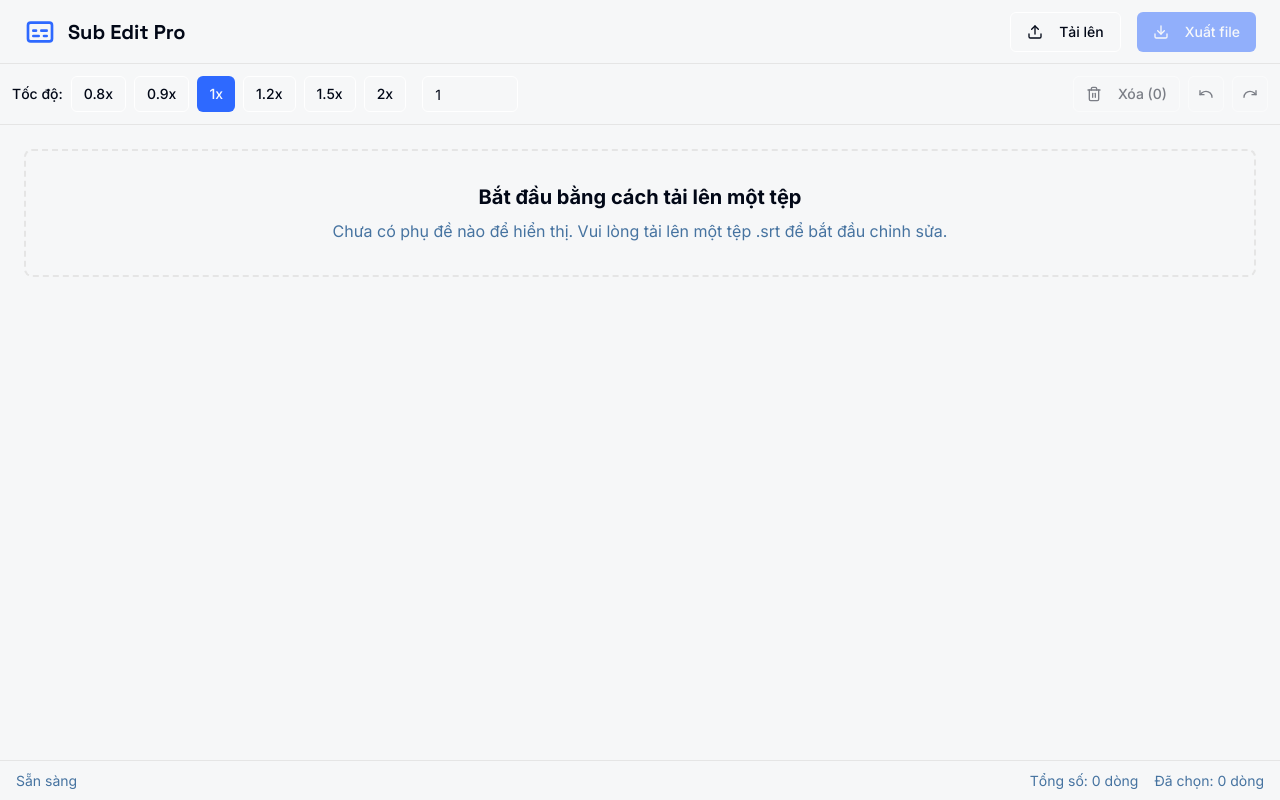
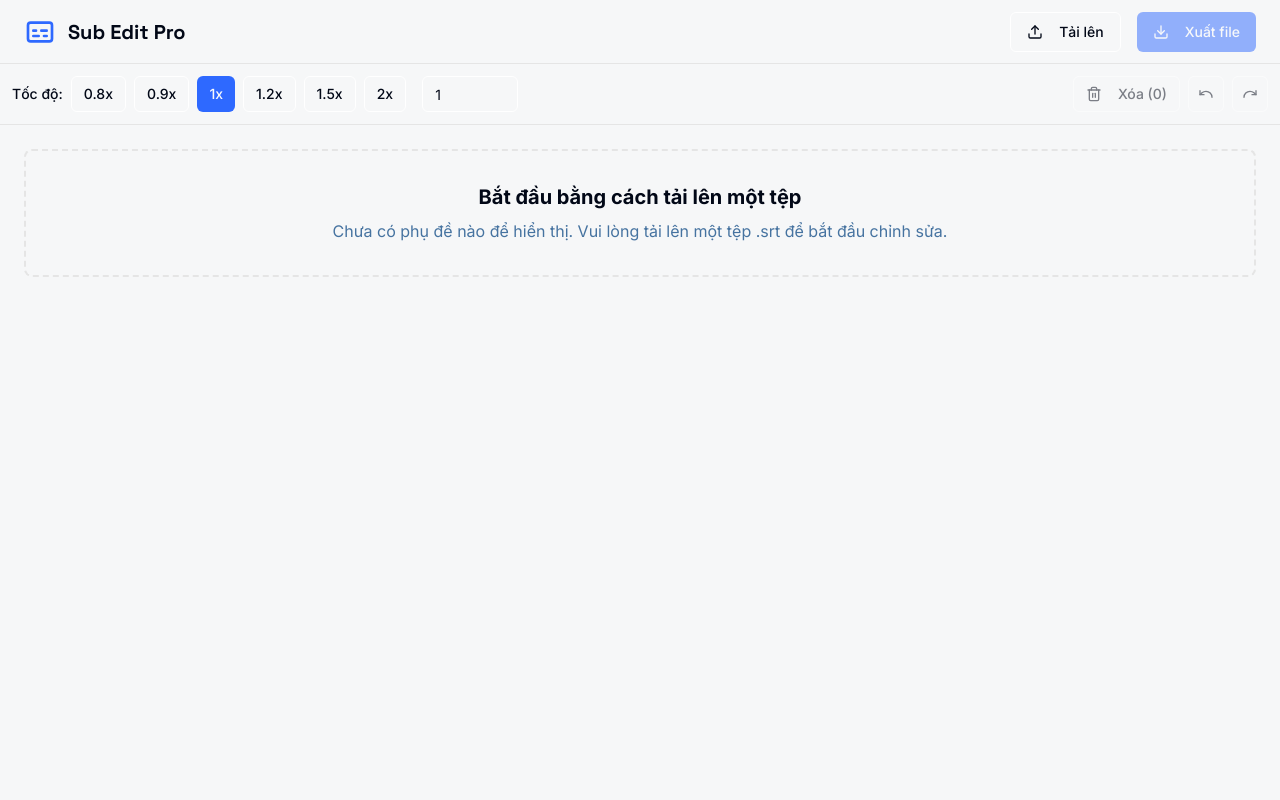
Before and after one commit to vl0526/Phu-de-pro, a Next.js app: page / in a window 1280 px wide. Built offline with nearby package versions, Linux system fonts and the light colour scheme.

Commit message:
Xóa phần này - Thiết Kế Lại Chuyên Nhiệp Hơn (_for element <StatusBar>_)

```diff
--- a/src/components/app/main-layout.tsx
+++ b/src/components/app/main-layout.tsx
@@ -3,7 +3,6 @@
 import { AppHeader } from '@/components/app/header';
 import { Toolbar } from '@/components/app/toolbar';
 import { SubtitleTable } from '@/components/app/subtitle-table';
-import { StatusBar } from '@/components/app/status-bar';
 import { useSubtitleEditor } from '@/contexts/subtitle-editor-context';
 import { useEffect } from 'react';
 
@@ -42,7 +41,6 @@ export default function MainLayout() {
           <SubtitleTable />
         </div>
       </main>
-      <StatusBar />
     </div>
   );
 }
--- a/src/components/app/status-bar.tsx
+++ /dev/null
@@ -1,28 +0,0 @@
-"use client";
-
-import { useSubtitleEditor } from '@/contexts/subtitle-editor-context';
-import { Progress } from '@/components/ui/progress';
-
-export function StatusBar() {
-  const { state } = useSubtitleEditor();
-  const { isProcessing, processingProgress, subtitles, selectedIds, fileName } = state;
-
-  return (
-    <footer className="sticky bottom-0 z-10 flex h-10 items-center justify-between border-t bg-card px-4 text-sm text-muted-foreground">
-      <div className="flex items-center gap-4">
-        {isProcessing ? (
-          <div className="flex items-center gap-2 w-48">
-            <span>Đang xử lý...</span>
-            <Progress value={processingProgress} className="w-24" />
-          </div>
-        ) : (
-          <span>{fileName ? `Tệp: ${fileName}`: "Sẵn sàng"}</span>
-        )}
-      </div>
-      <div className="flex items-center gap-4">
-        <span>Tổng số: {subtitles.length} dòng</span>
-        <span>Đã chọn: {selectedIds.size} dòng</span>
-      </div>
-    </footer>
-  );
-}
```
